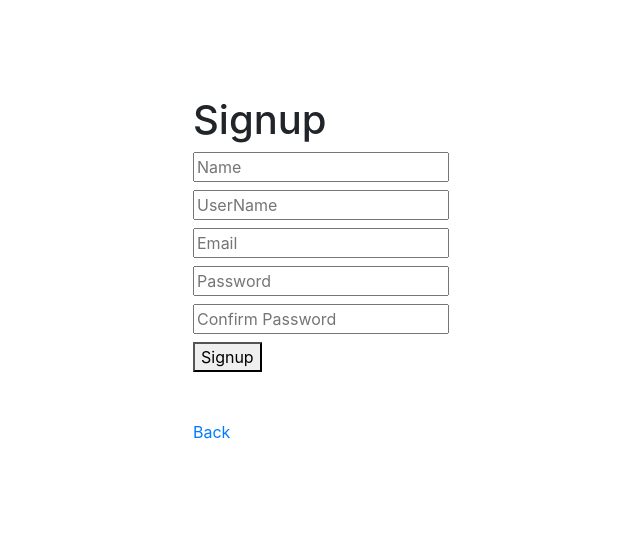
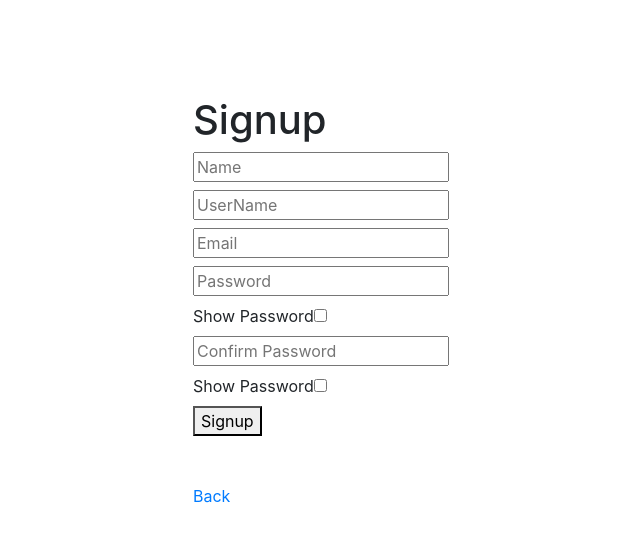
Before and after one commit to Bluette1/holiday-homes-website, a React (Create React App) app: page /signup in a window 1280 px wide. Shown: the top 542 px of the page, without its empty margins (319-959 px from the left). Built offline with nearby package versions, Linux system fonts and the light colour scheme.

Commit message:
Add input-type to login and signup components

```diff
--- a/src/components/Login.js
+++ b/src/components/Login.js
@@ -14,6 +14,15 @@ const Login = ({ login }) => {
 
   const handleChange = ({ target: { value } }, setData) => {
     setData(value);
+  };
+
+  const toggleFn = () => {
+    const psswdInput = document.getElementById('passwordInput');
+    if (psswdInput.type === 'password') {
+      psswdInput.type = 'text';
+    } else {
+      psswdInput.type = 'password';
+    }
   };
 
   const handleLoginSubmit = e => {
@@ -48,6 +57,8 @@ const Login = ({ login }) => {
           <label htmlFor="password">
             <input
               placeholder="Password"
+              id="passwordInput"
+              type="password"
               name="password"
               className="password"
               onChange={e => handleChange(e, setPassword)}
@@ -55,6 +66,11 @@ const Login = ({ login }) => {
             />
           </label>
           {' '}
+          <br />
+          <label htmlFor="show-password">
+            Show Password
+            <input type="checkbox" onClick={toggleFn} />
+          </label>
           <br />
           <button
             type="submit"
--- a/src/components/Signup.js
+++ b/src/components/Signup.js
@@ -44,6 +44,14 @@ class Signup extends React.Component {
           name, username, email, password, passwordConfirmation, loggedIn,
         },
       } = this;
+      const toggleFn = (e, id) => {
+        const psswdInput = document.getElementById(id);
+        if (psswdInput.type === 'password') {
+          psswdInput.type = 'text';
+        } else {
+          psswdInput.type = 'password';
+        }
+      };
       return loggedIn ? <Redirect to="/" /> : (
         <div className="d-flex justify-content-center">
           <div className="signupForm p-5 m-5">
@@ -87,19 +95,33 @@ class Signup extends React.Component {
                   placeholder="Password"
                   name="password"
                   className="password"
+                  type="password"
+                  id="password"
                   onChange={this.handleChange}
                   value={password}
                 />
               </label>
               <br />
+              <label htmlFor="showPassword">
+                Show Password
+                <input type="checkbox" onClick={e => toggleFn(e, 'password')} />
+              </label>
+              <br />
               <label htmlFor="passwordConfirmation">
                 <input
                   placeholder="Confirm Password"
+                  type="password"
+                  id="passwordConfirmation"
                   name="passwordConfirmation"
                   className="passwordConfirmation"
                   onChange={this.handleChange}
                   value={passwordConfirmation}
                 />
+              </label>
+              <br />
+              <label htmlFor="showPasswordConfirmation">
+                Show Password
+                <input type="checkbox" onClick={e => toggleFn(e, 'passwordConfirmation')} />
               </label>
               <br />
 
```
